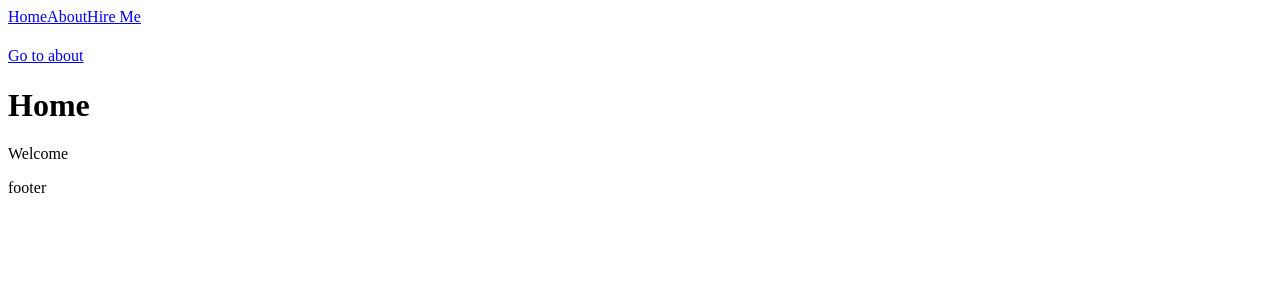
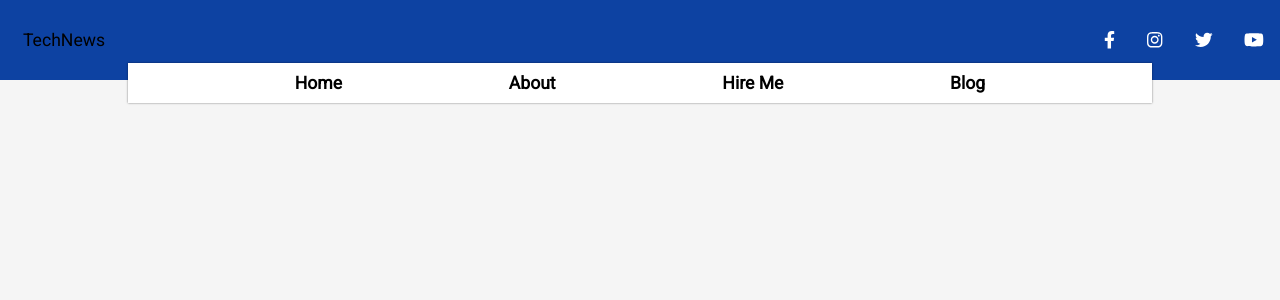
Before and after one commit to jblack186/morning-news, a Next.js app: page / in a window 1280 px wide. Shown: the top 300 px of the page. Built offline with nearby package versions, Linux system fonts and the light colour scheme; a small style sheet from the web is missing.

Commit message:
styling header

```diff
--- a/components/Layout.js
+++ b/components/Layout.js
@@ -2,6 +2,10 @@ import Link from 'next/link';
 import Head from "next/head";
 import Router from "next/router";
 import NProgress from "nprogress";
+import { library } from '@fortawesome/fontawesome-svg-core';
+import { FontAwesomeIcon } from '@fortawesome/react-fontawesome'
+import { faEnvelope, faKey } from '@fortawesome/free-solid-svg-icons';
+import {faFacebookF, faInstagram, faTwitter, faYoutube} from '@fortawesome/free-brands-svg-icons';
 
 export default ({children, title}) => (
   <div>
@@ -9,12 +13,92 @@ export default ({children, title}) => (
       <title></title>
     </Head>
     <header>
-      <Link href="/"><a>Home</a></Link>
-      <Link href="/about"><a>About</a></Link>
-      <Link href="/hireme"><a>Hire Me</a></Link>
-    </header>
-    <h1>{title}</h1>
+        <div className='site-name'>
+          <p>TechNews</p>
+        </div>
+        <div className='icons'>
+          <FontAwesomeIcon icon={faFacebookF} />
+          <FontAwesomeIcon icon={faInstagram} />
+          <FontAwesomeIcon icon={faTwitter} />
+          <FontAwesomeIcon icon={faYoutube} />
+        </div>
+        <nav>
+          <Link href="/">
+            <a>Home</a>
+          </Link>
+          <Link href="/about">
+            <a>About</a>
+          </Link>
+          <Link href="/hireme">
+            <a>Hire Me</a>
+          </Link>
+          <Link href="/blog">
+            <a>Blog</a>
+          </Link>
+        </nav>
+      </header>
+     {/* <h1>{title}</h1> */}
       {children}
-    <footer>footer</footer>
+    {/* <footer>footer</footer> */}
+    <style jsx>{`
+
+  header {
+    width: 100%;
+    height: 10vh;
+    background-color: #0d42a2;
+    display: flex;
+    justify-content: space-between;
+    align-items: center;
+    position: relative;
+  }
+
+  header .site-name {
+    width: 10%;
+    display: flex;
+    justify-content: center;
+    align-items: center;
+  }
+
+  header .icons{
+    margin: 0;
+    padding: 0;
+    color: white;
+    width: 15%;
+    display: flex;
+    justify-content: space-around;
+
+  }
+
+  nav {
+    position: absolute;
+    height: 40px;
+    width: 80%;
+    background-color: white;
+    top: 79%;
+    left: 50%;
+    margin-left: -40%;
+    display: flex;
+    justify-content: space-evenly;
+    align-items: center;
+    box-shadow: 0px 0px 2px 0px rgba(0,0,0,0.5);
+  }
+
+  nav a {
+    list-style: none;
+    text-decoration: none;
+    color: black;
+    font-weight: bold;
+  }
+
+`}</style>
+    <style global jsx>{`
+      body {
+        margin: 0;
+        font-size: 110%;
+
+      }
+    `}</style>
+
   </div>
+
 )
--- a/package.json
+++ b/package.json
@@ -11,6 +11,10 @@
   "author": "",
   "license": "ISC",
   "dependencies": {
+    "@fortawesome/fontawesome-svg-core": "^1.2.32",
+    "@fortawesome/free-brands-svg-icons": "^5.15.1",
+    "@fortawesome/free-solid-svg-icons": "^5.15.1",
+    "@fortawesome/react-fontawesome": "^0.1.13",
     "isomorphic-unfetch": "^3.1.0",
     "next": "^10.0.2",
     "nprogress": "^0.2.0",
--- /dev/null
+++ b/pages/_document.js
@@ -0,0 +1,36 @@
+import Document, { Head, Main, NextScript } from "next/document";
+
+export default class MyDocument extends Document {
+  render() {
+    return (
+      <html lang="en">
+        <Head>
+          <meta
+            name="description"
+            content="A news site for developers"
+          />
+          <meta charSet="utf-8" />
+          <meta name="robots" content="noindex, nofollow" />
+          <meta name="viewport" content="width=device-width" />
+          <link
+            rel="stylesheet"
+            href="https://cdnjs.cloudflare.com/ajax/libs/nprogress/0.2.0/nprogress.min.css"
+          />
+          <link
+            href="https://fonts.googleapis.com/css?family=Roboto"
+            rel="stylesheet"
+          />
+        </Head>
+        <body>
+          <Main />
+          <NextScript />
+        </body>
+        <style global jsx>{`
+          body {
+            font-family: "Roboto", sans-serif;
+          }
+        `}</style>
+      </html>
+    );
+  }
+}
--- a/pages/index.js
+++ b/pages/index.js
@@ -6,12 +6,25 @@ import { Component } from "react";
 
 const Index = () =>(
   <Layout>
-    <Link href='/about'>
+    <div className='home-container'>
+    {/* <Link href='/about'>
       <a>Go to about</a>
-    </Link>
+    </Link> */}
+    {/* <div>
+      <h1>Home</h1>
+      <p>Welcome</p>
+    </div> */}
+    <style jsx>{`
+      .home-container {
+        min-height: 90vh;
+        height: 100%;
+        background-color: whitesmoke;
+      }
 
-    <h1>Home</h1>
-    <p>Welcome</p>
+  `}</style>
+
+    </div>
   </Layout>
+
 )
 export default Index;
```
Also changed, not shown: 1 other file (tests, documents, lock files or other folders).
